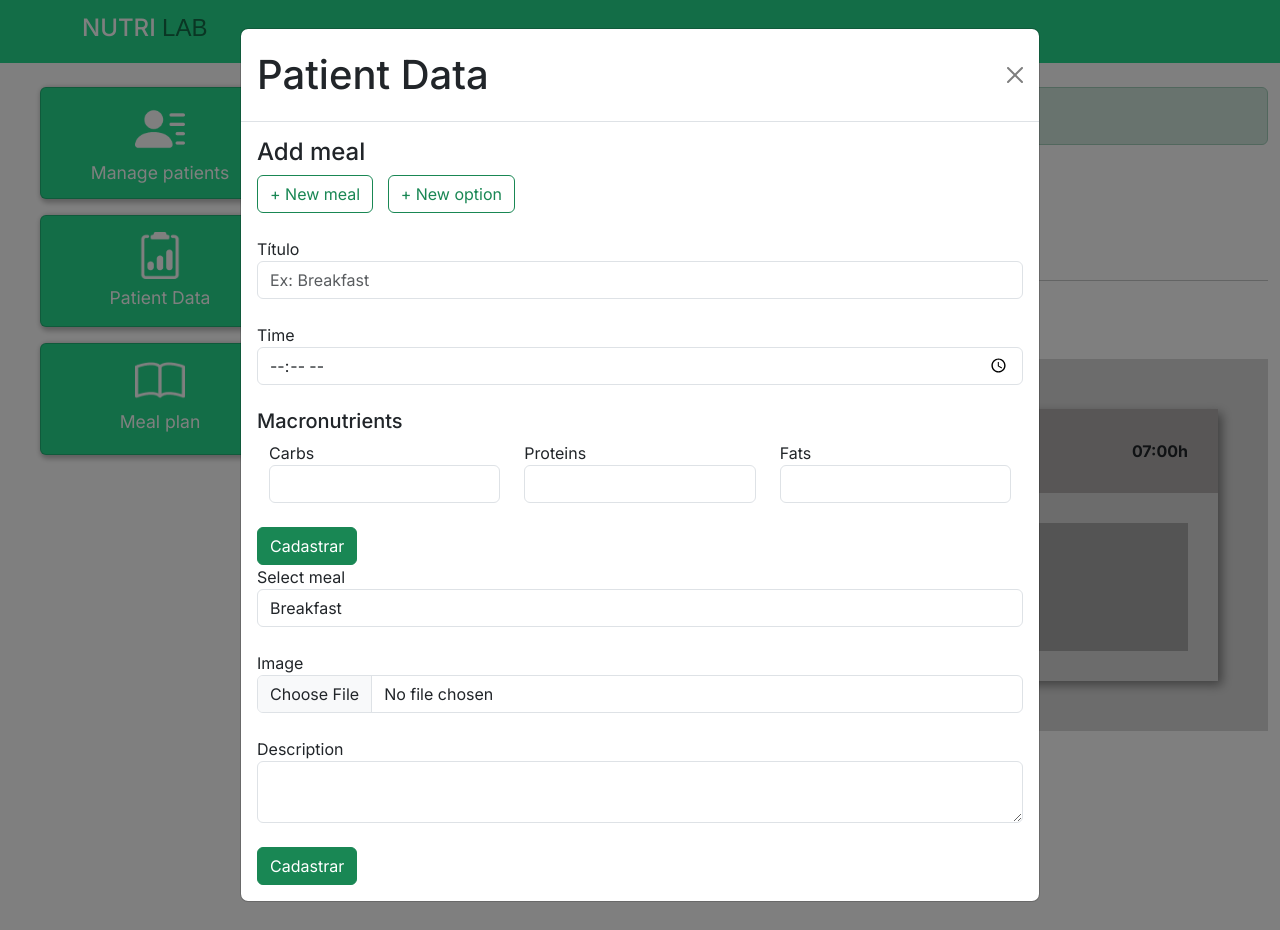
After one commit to andreydedey/NutriConect, a Django app: page /home/meal_plan/1 in a window 1280 px wide, after a click on "+ New Meal". The commit adds this page. Run offline with Django 5.2, Linux system fonts and the light colour scheme; a user stored in the database is signed in; tables that the repository leaves empty hold one stand-in row (values such as "Sample post"); one stand-in notice (Sample message) is shown; some web fonts are replaced.

Commit message:
meal logic and models added

```diff
--- /dev/null
+++ b/home/templates/meal_plan_patient.html
@@ -0,0 +1,204 @@
+{% extends 'home_base.html' %}
+{% load static %}
+
+{% block 'content' %}
+
+    <!-- Django messages here -->
+    {% if messages %}
+        {% for message in messages %}
+            <div class="alert {{message.tags}}">
+                {{message}}
+            </div>
+        {% endfor %}
+    {% endif %}
+
+    <div class="row">
+
+        <div class="col-md-2">
+                {% if patient.sexo == "M"%}
+                    <img src="{% static 'img/perfil2.png' %}">
+                {% else %}
+                    <img src="{% static 'img/perfil1.png' %}">
+                {% endif %}
+        </div>
+
+        <div class="col-md-3 dados descricao" style="margin-left: -20px; margin-top: 10px;">
+            <h4>{{patient.name}}</h4>
+            <h6>{{patient.age}} years</h6>
+        </div>
+
+    </div>
+    <hr>
+
+
+    <button type="button" class="btn btn-outline-success" data-bs-toggle="modal" data-bs-target="#staticBackdrop">
+        + New Meal
+      </button>
+
+    <button type="button" class="btn btn-outline-primary">
+        Exportar refeição
+    </button>
+
+    <br>
+    <br>
+
+    <div class="fundo-alimentar">
+
+        <div class="refeicao">
+            <div class="head-refeicao">
+                <span>Café da manhã</span>
+
+                <span style="float: right;">07:00h</span>
+
+            </div>
+
+            <div class="body-refeicao">
+                <div class="opcao">
+                    <div class="row">
+                        <div class="col-md-2">
+                            <img width="100%" src="{% static 'img/perfil1.png' %}">
+                        </div>
+
+                        <div class="col-md-10">
+                            Teste 2
+                        </div>
+
+                    </div>
+                </div>
+
+            </div>
+
+        </div>
+
+    </div>
+
+
+    <div class="modal fade" id="staticBackdrop" data-bs-backdrop="static" data-bs-keyboard="false" tabindex="-1" aria-labelledby="exampleModalLabel" aria-hidden="true">
+        <div class="modal-dialog modal-lg" role="document">
+            <div class="modal-content">
+                <div class="modal-header">
+                    <h1 class="modal-title" id="staticBackdropLabel">Patient Data</h1>
+                    <button type="button" class="btn-close" data-bs-dismiss="modal" aria-label="Close"></button>
+                </div>
+
+                <div class="modal-body">
+
+                        <h4 class="titulo">Add meal</h4>
+
+                        <button onclick="exibe_refeicao()" type="button" class="btn btn-outline-success">
+                            + New meal
+                        </button>
+
+                        <button onclick="exibe_opcao" style="margin-left: 10px;" type="button" class="btn btn-outline-success" >
+                            + New option
+                        </button>
+                        <br>
+                        <br>
+
+                        <div id="form-refeicao" style="display: block;">
+                            <form action="" method="POST">{% csrf_token %}
+                                <label for="validationServerUsername">Título</label>
+                                <div class="input-group">
+                                    <input type="text" class="form-control" placeholder="Ex: Breakfast" name="titulo">
+                                </div>
+                                <br>
+                                <label for="validationServerUsername">Time</label>
+                                <div class="input-group">
+                                    <input type="time" class="form-control" placeholder="-" name="horario">
+                                </div>
+                                <br>
+                                <h5 class="titulo">Macronutrients</h5>
+                                <div class="container">
+                                    <div class="row">
+                                        <div class="col-md-4">
+                                            <label for="validationServerUsername">Carbs</label>
+                                            <div class="input-group">
+                                                <input type="text" class="form-control" name="carboidratos">
+                                            </div>
+                                        </div>
+
+                                        <div class="col-md-4">
+                                            <label for="validationServerUsername">Proteins</label>
+                                            <div class="input-group">
+                                                <input type="text" class="form-control" placeholder="" name="proteinas">
+                                            </div>
+                                        </div>
+
+                                        <div class="col-md-4">
+                                            <label for="validationServerUsername">Fats</label>
+                                            <div class="input-group">
+                                                <input type="text" class="form-control" placeholder="" name="gorduras">
+                                            </div>
+                                        </div>
+
+                                    </div>
+                                </div>
+                                <br>
+                                <input type="submit" value="Cadastrar" class="btn btn-success">
+                            </form>
+                        </div>
+
+
+
+
+                        <div id="form-opcao" style="display: block;">
+                            <form action="" method="POST" enctype='multipart/form-data'>{% csrf_token %}
+
+                                <label for="validationServerUsername">Select meal</label>
+                                <div class="input-group">
+                                    <select class="form-control" name="refeicao">
+                                        <option value="">Breakfast</option>
+                                    </select>
+                                </div>
+
+                                <br>
+
+                                <label for="validationServerUsername">Image</label>
+                                <div class="input-group">
+                                    <input type="file" class="form-control" placeholder="" name="imagem">
+                                </div>
+
+                                <br>
+
+                                <label for="validationServerUsername">Description</label>
+                                <div class="input-group">
+                                    <textarea class="form-control" name='descricao'>
+
+                                    </textarea>
+                                </div>
+                                <br>
+                                <input type="submit" value="Cadastrar" class="btn btn-success">
+                            </form>
+                        </div>
+
+
+
+
+                    </form>
+                </div>
+
+            </div>
+        </div>
+    </div>
+
+    <script>
+    function exibe_refeicao(){
+        const form_refeicao = document.getElementById('form-refeicao')
+        const form_opcao = document.getElementById('form-opcao')
+
+        form_refeicao.style.display = "block"
+        form_opcao.style.display = "none"
+
+    }
+
+    function exibe_opcao(){
+        const form_refeicao = document.getElementById('form-refeicao')
+        const form_opcao = document.getElementById('form-opcao')
+
+        form_refeicao.style.display = "none"
+        form_opcao.style.display = "block"
+
+    }
+</script>
+
+{% endblock%}
--- a/home/urls.py
+++ b/home/urls.py
@@ -8,4 +8,6 @@ urlpatterns = [
     path('patient_data/<str:patient_id>', views.patient_data, name='patient_data'),
     path('register_patient_data/<str:patient_id>', views.register_patient_data, name='register_patient_data'),
     path('weight_graphic/<str:patient_id>', views.weight_graphic, name='weight_graphic'),
+    path('meal_plan_list', views.meal_plan_list, name='meal_plan_list'),
+    path('meal_plan/<str:patient_id>', views.meal_plan_patient, name='meal_plan_patient'),
 ]
--- a/home/views.py
+++ b/home/views.py
@@ -128,3 +128,25 @@ def weight_graphic(request, patient_id):
         'labels': labels
     }
     return JsonResponse(patient_weight_data)
+
+
+def meal_plan_list(request):
+    patients = Patient.objects.filter(nutritionist=request.user)
+    return render(request, 'meal_plan_list.html', {
+        'patients': patients
+    })
+
+
+def meal_plan_patient(request, patient_id):
+    try:
+        patient = Patient.objects.get(id=patient_id)
+    except Exception:
+        patient = None
+
+    if not patient.nutritionist == request.user:
+        messages.add_message(request, messages.constants.ERROR, 'This is not your patient')
+        return redirect(reverse('meal_plan_list'))
+
+    return render(request, 'meal_plan_patient.html', {
+        'patient': patient
+    })
--- /dev/null
+++ b/static/css/home/meal_plan.css
@@ -0,0 +1,32 @@
+.fundo-alimentar{
+    background-color: #D9D9D9;
+    padding: 50px;
+
+}
+
+.refeicao{
+
+    box-shadow: 4px 4px 10px gray;
+
+}
+
+.head-refeicao{
+
+    background-color: #B0ACAC;
+    padding: 30px;
+    font-weight: bold;
+
+}
+
+.body-refeicao{
+
+    padding: 30px;
+    font-weight: bold;
+
+}
+
+.opcao{
+
+    background-color: #A8A8A8;
+    padding: 15px;
+}
--- a/templates/home_base.html
+++ b/templates/home_base.html
@@ -3,6 +3,7 @@
 
 {% block 'head' %}
 <link rel="stylesheet" href="{% static 'css/home/home_base.css' %}">
+<link rel="stylesheet" href="{% static 'css/home/meal_plan.css' %}">
 {% endblock %}
 
 {% block 'base' %}
@@ -32,7 +33,7 @@
                 </div>
             </a>
 
-            <a href="#" class="card-link">
+            <a href="{% url 'meal_plan_list' %}" class="card-link">
                 <div class="card mx-auto p-3 my-3 card-lateral text-center">
                     <img class="mx-auto mb-2" src="{% static 'img/plano_alimentar.png' %}" alt="">
                     <h2>Meal plan</h2>
```
Also changed, not shown: home/models.py (+21 -0 lines), home/templates/meal_plan_list.html (added, +42 -0 lines), home/migrations/0002_refeicao_opcao.py (added).
